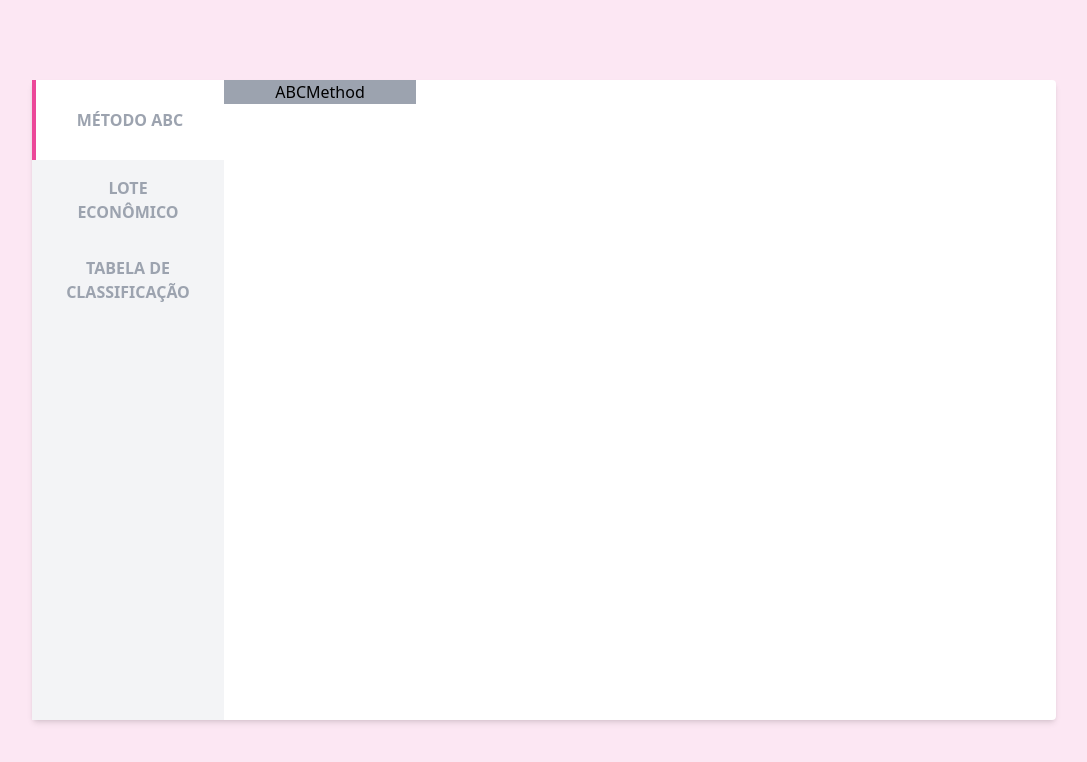
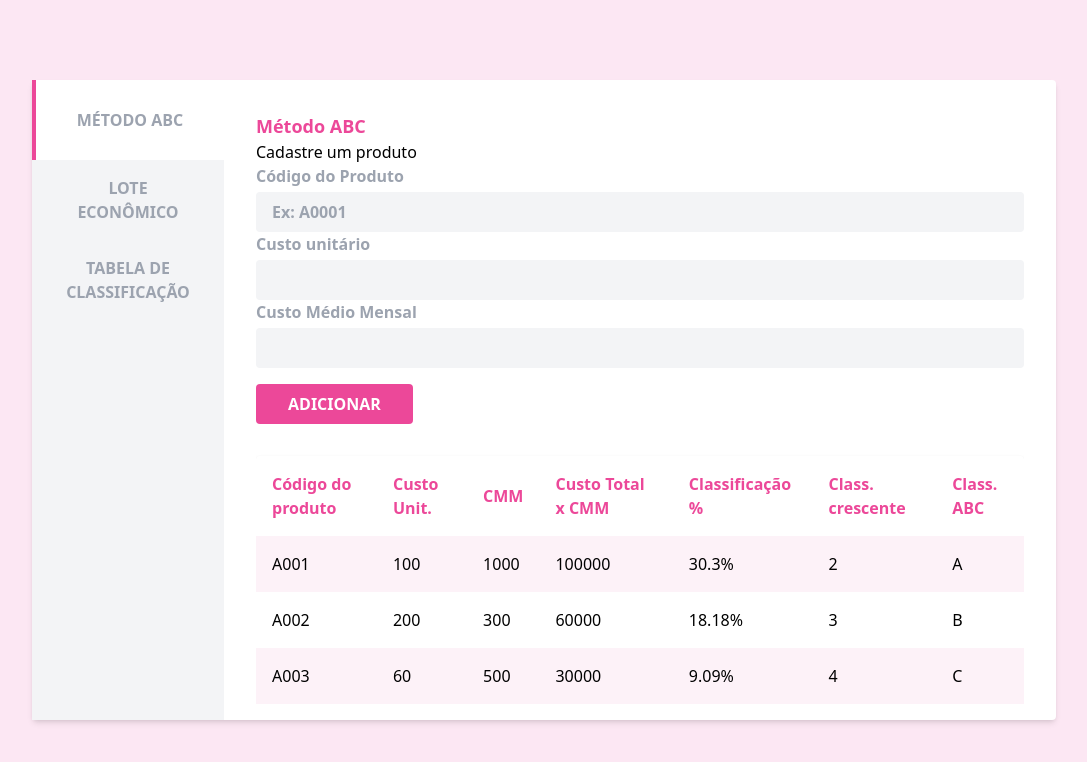
Before and after one commit to FlossyYuri/stock-admin, a React (Create React App) app: page /abc in a window 1280 px wide. Shown: the top 762 px of the page, without its empty margins (96-1183 px from the left). Built offline with nearby package versions, Linux system fonts and the light colour scheme.

Commit message:
Add ABC Method table

```diff
--- a/src/components/inputs/CustomTable.tsx
+++ b/src/components/inputs/CustomTable.tsx
@@ -4,8 +4,9 @@ import { resolveNestedAtribute } from '../../utils';
 interface Props {
   header: any;
   items: any[];
+  lastItem?: any;
 }
-const CustomTable = ({ header, items = [] }: Props) => {
+const CustomTable = ({ header, items = [], lastItem }: Props) => {
   return (
     <div className='w-full overflow-x-auto'>
       <table className='mt-8 border-collapse w-full rounded overflow-x-scroll text-left shadow'>
@@ -33,6 +34,17 @@ const CustomTable = ({ header, items = [] }: Props) => {
               ))}
             </tr>
           ))}
+          {lastItem ? (
+            <tr className='text-pink-500 font-bold'>
+              {header.map((head: any) => (
+                <td className='p-4' key={head.key}>
+                  {head.component
+                    ? head.component(lastItem)
+                    : resolveNestedAtribute(lastItem, head.key)}
+                </td>
+              ))}
+            </tr>
+          ) : null}
           {items?.length === 0 ? (
             <tr>
               <td colSpan={header.length}>
--- a/src/pages/ABCMethod/index.tsx
+++ b/src/pages/ABCMethod/index.tsx
@@ -1,6 +1,190 @@
-import React from 'react';
+import React, { useEffect, useState } from 'react';
+import { SubmitHandler, useForm } from 'react-hook-form';
+import Button from '../../components/Button';
+import CustomTable from '../../components/inputs/CustomTable';
+import TextInput from '../../components/inputs/TextInput';
+import Title from '../../components/Title';
+import { formatMoney } from '../../utils';
+
+type Inputs = {
+  id: string;
+  cost: number;
+  cmm: number;
+};
+
+const ABCTable = {
+  a: 80,
+  b: 15,
+  c: 5,
+};
+
+export const headersABC = [
+  {
+    key: 'id',
+    label: 'Código do produto',
+  },
+  {
+    key: 'cost',
+    label: 'Custo Unit.',
+  },
+  {
+    key: 'cmm',
+    label: 'CMM',
+  },
+  {
+    key: 'value',
+    label: 'Custo Total x CMM',
+  },
+  {
+    key: 'class',
+    label: 'Classificação %',
+  },
+  {
+    key: 'class2',
+    label: 'Class. crescente',
+  },
+  {
+    key: 'classABC',
+    label: 'Class. ABC',
+  },
+];
+
+const items: { id: string; cost: number; cmm: number }[] = [
+  {
+    id: 'A001',
+    cost: 100,
+    cmm: 1000,
+  },
+  {
+    id: 'A002',
+    cost: 200,
+    cmm: 300,
+  },
+  {
+    id: 'A003',
+    cost: 60,
+    cmm: 500,
+  },
+  {
+    id: 'A004',
+    cost: 100,
+    cmm: 1400,
+  },
+];
+
+const getClass = (acc: number) => {
+  if (acc <= ABCTable.a) return 'A';
+  else if (acc > ABCTable.a && acc < ABCTable.a + ABCTable.b) return 'B';
+  return 'C';
+};
+
+const generateRow = (
+  {
+    id,
+    cost,
+    cmm,
+  }: {
+    id: string;
+    cost: number;
+    cmm: number;
+  },
+  produtos: Inputs[],
+  total: number
+) => {
+  const sums = [...produtos]
+    .sort((a, b) => b.cmm * b.cost - a.cmm * a.cost)
+    .reduce((prev, { id, cost, cmm }, index) => {
+      prev[id] = {
+        id,
+        class2: index + 1,
+        value: cost * cmm,
+        class: Number((((cost * cmm) / total) * 100).toFixed(2)),
+      };
+      return prev;
+    }, {} as any);
+  Object.values(sums)
+    .sort((a: any, b: any) => b.value - a.value)
+    .reduce((prev, current: any) => {
+      sums[current.id].acc = prev + current.class;
+      return prev + current.class;
+    }, 0);
+  return {
+    id,
+    cost,
+    cmm,
+    value: sums[id].value,
+    class: sums[id].class + '%',
+    class2: sums[id].class2,
+    classABC: getClass(sums[id].acc),
+  };
+};
 
 function ABCMethod() {
-  return <div className='w-48 bg-gray-400'>ABCMethod</div>;
+  const [total, setTotal] = useState(0);
+  const [produtos, setProduto] = useState<Inputs[]>(items);
+  const {
+    register,
+    handleSubmit,
+    formState: { errors },
+  } = useForm<Inputs>();
+  const onSubmit: SubmitHandler<Inputs> = (data) => {
+    produtos.push(data);
+    setProduto(produtos);
+  };
+
+  useEffect(() => {
+    const total = produtos.reduce(
+      (prev, current) => prev + current.cost * current.cmm,
+      0
+    );
+    setTotal(total);
+  }, []);
+
+  return (
+    <div className='w-full p-8 text-left'>
+      <Title>Método ABC</Title>
+      <form onSubmit={handleSubmit(onSubmit)}>
+        <h2>Cadastre um produto</h2>
+        <TextInput
+          name='id'
+          type='text'
+          label='Código do Produto'
+          placeholder='Ex: A0001'
+          error={errors.id?.message}
+          register={register}
+        />
+        <TextInput
+          name='cost'
+          type='number'
+          label='Custo unitário'
+          placeholder=''
+          error={errors.cost?.message}
+          register={register}
+          validation={{ min: 0 }}
+          rest={{ min: 0 }}
+        />
+        <TextInput
+          name='cmm'
+          type='number'
+          label='Custo Médio Mensal'
+          placeholder=''
+          error={errors.cmm?.message}
+          register={register}
+          validation={{ min: 0 }}
+          rest={{ min: 0 }}
+        />
+        <Button>Adicionar</Button>
+      </form>
+      <CustomTable
+        header={headersABC}
+        items={produtos.map((item) => generateRow(item, produtos, total))}
+        lastItem={{
+          id: items.length,
+          value: formatMoney(total),
+          class: '100%',
+        }}
+      />
+    </div>
+  );
 }
 export default ABCMethod;
--- a/src/utils/index.ts
+++ b/src/utils/index.ts
@@ -8,8 +8,8 @@ export const resolveNestedAtribute = (obj: any, path: string) => {
 
 export const timeSanitizer = (time: number) => (time <= 9 ? `0${time}` : time);
 
-export function formatMoney(number = '0', currency = null) {
-  return `${Number.parseFloat(number).toLocaleString('pt', {
+export function formatMoney(number: number, currency = null) {
+  return `${Number.parseFloat(number.toString()).toLocaleString('pt', {
     style: 'decimal',
     minimumFractionDigits: 2,
     maximumFractionDigits: 2,
```
